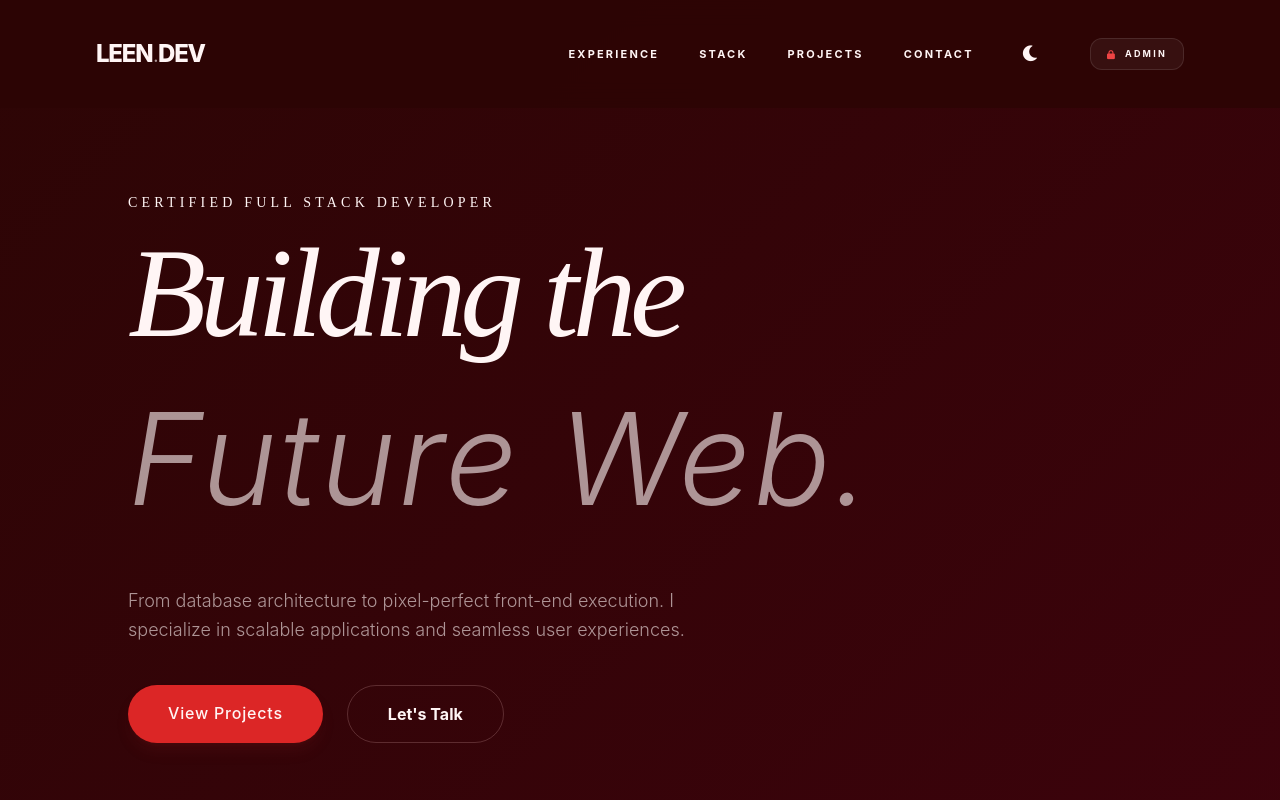
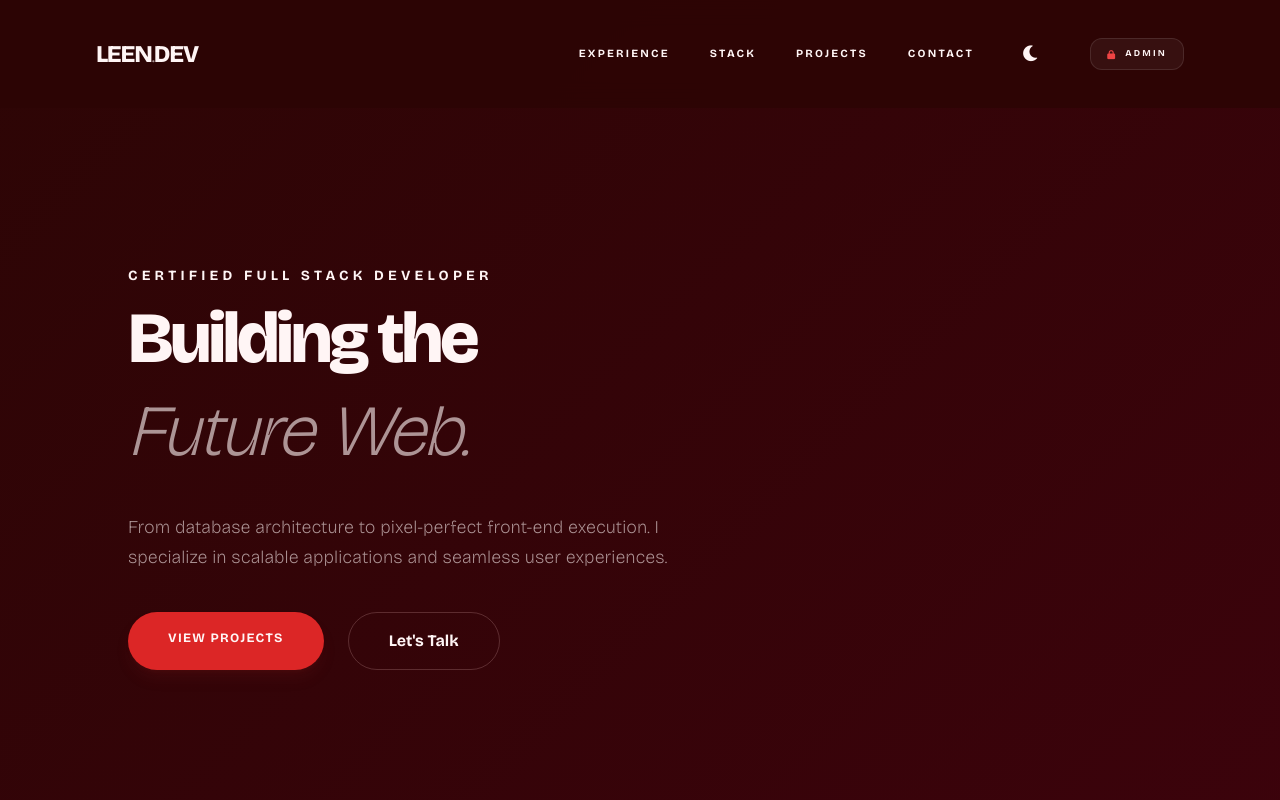
Before and after one commit to leenalkhateeb9820-stack/Portfolio2026, a website: page index.html in a window 1280 px wide. Shown: the top 800 px of the page. Drawn offline with nearby package versions, Linux system fonts and the light colour scheme; no server answers.

Commit message:
Update style.css

```diff
--- a/style.css
+++ b/style.css
@@ -19,7 +19,7 @@
 
 body {
     background: var(--main-bg);
-    font-family: 'Inter', sans-serif !important;
+    font-family: 'Bricolage Grotesque', sans-serif !important;
     color: var(--text-main);
     overflow-x: hidden;
     transition: background 0.3s ease, color 0.3s ease;
@@ -28,36 +28,42 @@ body {
 nav {
     background-color: var(--nav-bg) !important;
     transition: background 0.3s ease;
-    font-family: 'Inter', sans-serif !important;
+    font-family: 'Bricolage Grotesque', sans-serif !important;
 }
 
-h1, h2, h3, .section-title {
-    font-family: 'Cormorant Garamond', serif !important;
-    font-weight: 300 !important;
+h1 {
+    font-family: 'Bricolage Grotesque', sans-serif !important;
+    font-weight: 800 !important;
+    font-size: clamp(2.5rem, 6vw, 4.5rem) !important;
+    line-height: 1.05;
+    letter-spacing: -0.04em;
+    margin-bottom: 1.5rem;
+    color: var(--text-main) !important;
+}
+
+h2, h3, .section-title {
+    font-family: 'Bricolage Grotesque', sans-serif !important;
+    font-weight: 700 !important;
+    letter-spacing: -0.02em;
     color: var(--text-main) !important;
     transition: color 0.3s ease;
-    letter-spacing: 0.02em;
 }
 
 h4, .text-white {
-    font-family: 'Inter', sans-serif !important;
-    font-weight: 500 !important;
+    font-family: 'Bricolage Grotesque', sans-serif !important;
+    font-weight: 600 !important;
     color: var(--text-main) !important;
-    letter-spacing: 0.05em;
+    text-transform: uppercase;
+    font-size: 0.8rem;
+    letter-spacing: 0.1em;
 }
 
 p, span, .text-red-100\/60, .text-white\/50, .text-red-100 {
-    font-family: 'Inter', sans-serif !important;
+    font-family: 'Bricolage Grotesque', sans-serif !important;
     color: var(--text-muted) !important;
     transition: color 0.3s ease;
     font-weight: 300 !important;
     line-height: 1.6;
-}
-
-.text-6xl, .text-9xl {
-    font-weight: 300 !important;
-    font-style: italic;
-    line-height: 1.1;
 }
 
 .glass-card {
```
